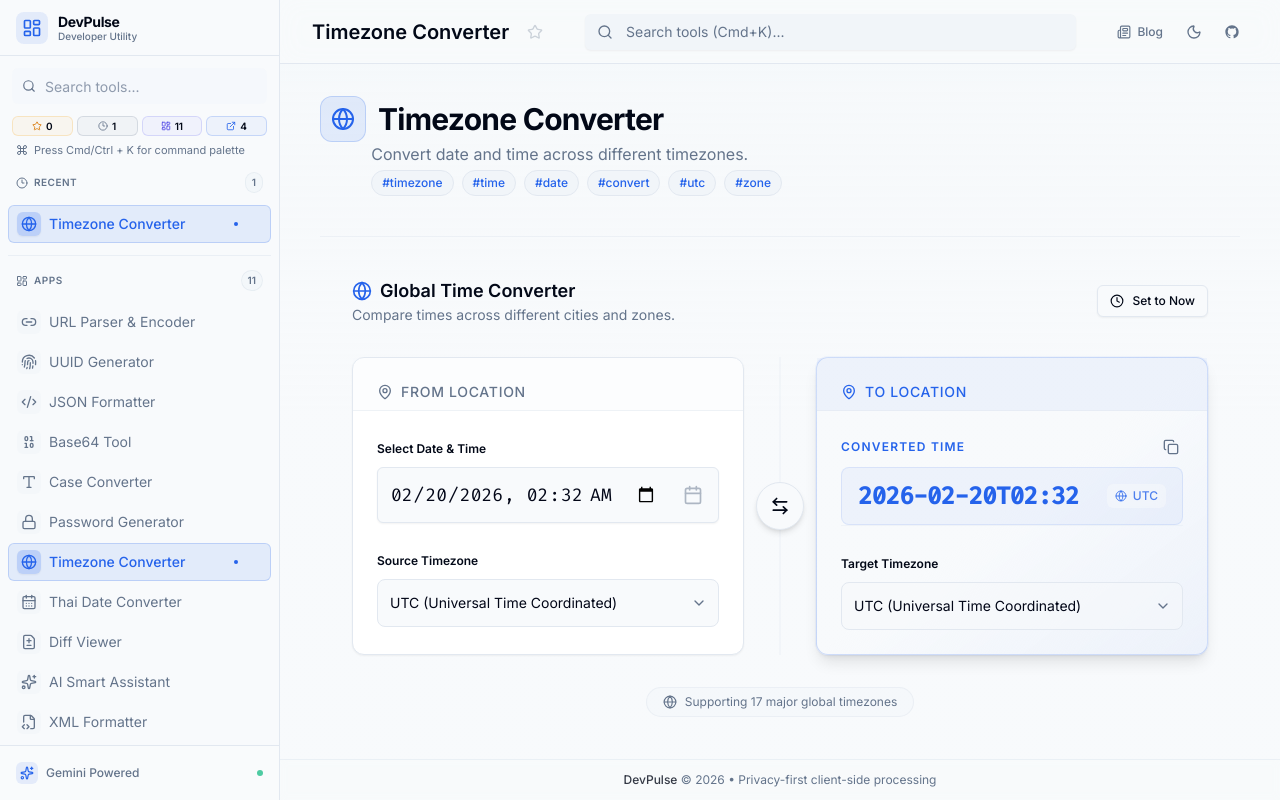
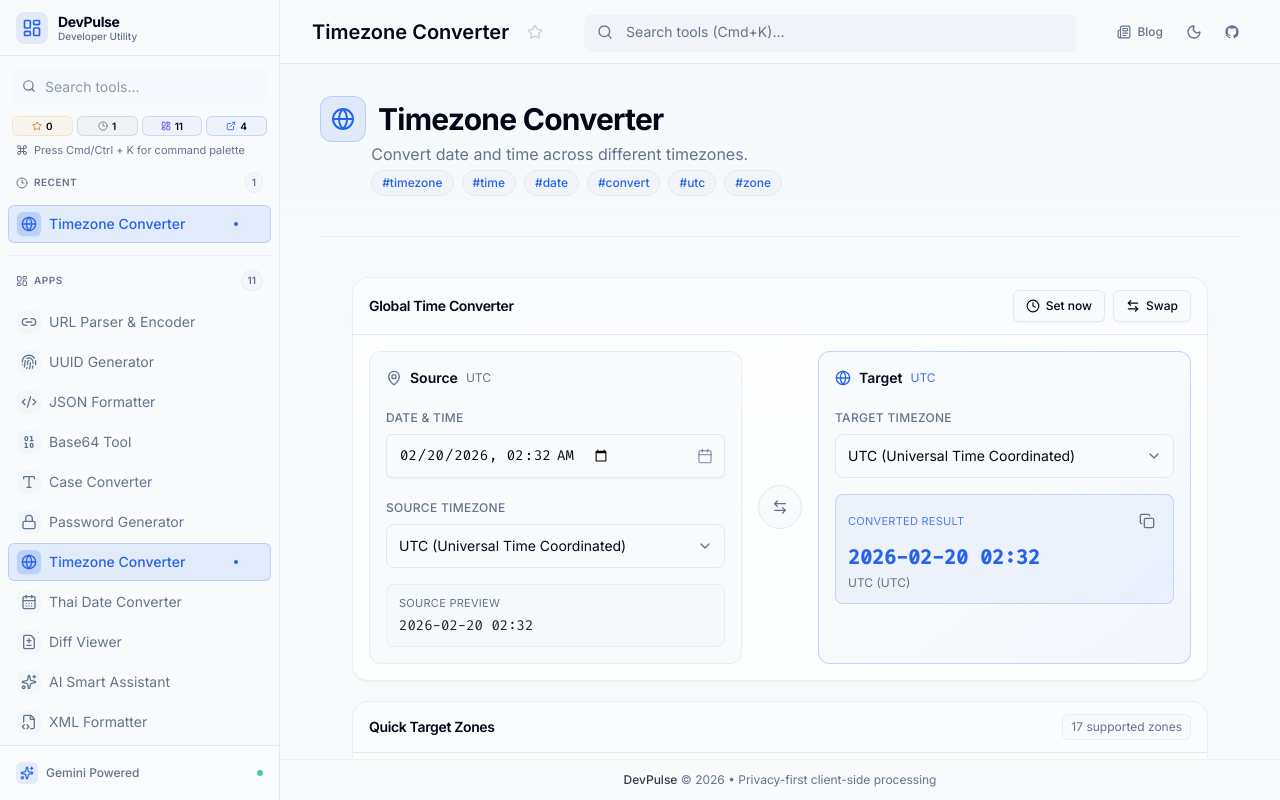
Before and after one commit to M4R14/dev-util-tools, a React (Vite) app: page /timezone-converter in a window 1280 px wide. Built offline with nearby package versions, Linux system fonts and the light colour scheme.

Commit message:
feat: enhance TimezoneConverter with improved UI, quick target zones, and better input handling

```diff
--- a/src/components/tools/TimezoneConverter.tsx
+++ b/src/components/tools/TimezoneConverter.tsx
@@ -1,12 +1,26 @@
 import React from 'react';
-import { Clock, ArrowLeftRight, ChevronDown, Calendar, Globe, MapPin } from 'lucide-react';
+import { ArrowLeftRight, Calendar, ChevronDown, Clock, Globe, MapPin } from 'lucide-react';
 import ToolLayout from '../ui/ToolLayout';
 import { Button } from '../ui/Button';
 import { Input } from '../ui/Input';
-import { Card, CardContent, CardHeader, CardTitle } from '../ui/Card';
 import { CopyButton } from '../ui/CopyButton';
 import { cn } from '../../lib/utils';
 import { useTimezoneConverter } from '../../hooks/useTimezoneConverter';
+
+const QUICK_TARGET_ZONE_IDS = [
+  'UTC',
+  'America/New_York',
+  'Europe/London',
+  'Asia/Tokyo',
+  'Asia/Bangkok',
+  'Australia/Sydney',
+];
+
+type TimezoneOption = {
+  value: string;
+  label: string;
+  abbr: string;
+};
 
 const TimezoneConverter: React.FC = () => {
   const {
@@ -25,169 +39,199 @@ const TimezoneConverter: React.FC = () => {
     commonTimezones,
   } = useTimezoneConverter();
 
+  const timezoneOptions = React.useMemo<TimezoneOption[]>(() => {
+    const map = new Map(commonTimezones.map((tz) => [tz.value, tz]));
+
+    if (!map.has(sourceTz)) {
+      map.set(sourceTz, {
+        value: sourceTz,
+        label: sourceTz,
+        abbr: sourceTz,
+      });
+    }
+
+    if (!map.has(targetTz)) {
+      map.set(targetTz, {
+        value: targetTz,
+        label: targetTz,
+        abbr: targetTz,
+      });
+    }
+
+    return Array.from(map.values());
+  }, [commonTimezones, sourceTz, targetTz]);
+
+  const sourceOption = timezoneOptions.find((tz) => tz.value === sourceTz);
+  const targetOption = timezoneOptions.find((tz) => tz.value === targetTz);
+
+  const quickTargetOptions = React.useMemo(
+    () =>
+      QUICK_TARGET_ZONE_IDS.map((id) => timezoneOptions.find((tz) => tz.value === id)).filter(
+        (tz): tz is TimezoneOption => !!tz,
+      ),
+    [timezoneOptions],
+  );
+
+  const hasValidResult = result !== '' && result !== 'Invalid Date' && resultDatePart && resultTimePart;
+  const sourceDateTime = date ? date.replace('T', ' ') : '--';
+  const convertedDateTime = hasValidResult ? `${resultDatePart} ${resultTimePart}` : '--';
+
+  const selectClassName = cn(
+    'flex h-11 w-full items-center rounded-lg border border-input bg-background px-3 py-2 text-sm ring-offset-background',
+    'focus:outline-none focus:ring-2 focus:ring-primary focus:ring-offset-2 appearance-none cursor-pointer',
+    'hover:bg-muted/35 transition-colors',
+  );
+
   return (
-    <ToolLayout>
-      <div className="space-y-8 max-w-5xl mx-auto">
-        <div className="flex flex-col sm:flex-row justify-between items-start sm:items-center gap-4">
-          <div>
-            <h3 className="text-lg font-semibold flex items-center gap-2">
-              <Globe className="w-5 h-5 text-primary" />
-              Global Time Converter
-            </h3>
-            <p className="text-sm text-muted-foreground">
-              Compare times across different cities and zones.
-            </p>
-          </div>
-          <Button
-            variant="outline"
-            size="sm"
-            onClick={setNow}
-            className="gap-2 bg-background hover:bg-muted"
-          >
-            <Clock className="w-3.5 h-3.5" />
-            Set to Now
-          </Button>
-        </div>
+    <ToolLayout className="max-w-6xl mx-auto">
+      <div className="space-y-5">
+        <ToolLayout.Panel
+          title="Global Time Converter"
+          actions={
+            <div className="flex items-center gap-2">
+              <Button variant="outline" size="sm" onClick={setNow} className="gap-1.5">
+                <Clock className="w-3.5 h-3.5" />
+                Set now
+              </Button>
+              <Button variant="outline" size="sm" onClick={swapTimezones} className="gap-1.5">
+                <ArrowLeftRight className="w-3.5 h-3.5" />
+                Swap
+              </Button>
+            </div>
+          }
+        >
+          <div className="grid grid-cols-1 lg:grid-cols-[1fr_auto_1fr] gap-4 items-stretch">
+            <div className="rounded-xl border border-border/70 bg-background p-4 space-y-4">
+              <div className="flex items-center gap-2">
+                <MapPin className="w-4 h-4 text-muted-foreground" />
+                <h4 className="text-sm font-semibold">Source</h4>
+                <span className="text-xs text-muted-foreground">{sourceOption?.abbr ?? sourceTz}</span>
+              </div>
 
-        <div className="relative grid grid-cols-1 lg:grid-cols-[1fr_auto_1fr] gap-6 items-stretch">
-          {/* Source Panel */}
-          <Card className="border-border shadow-sm group hover:border-primary/30 transition-colors">
-            <CardHeader className="pb-2 border-b border-border/50 bg-muted/20">
-              <CardTitle className="text-sm font-medium text-muted-foreground uppercase tracking-wider flex items-center gap-2">
-                <MapPin className="w-4 h-4" /> From Location
-              </CardTitle>
-            </CardHeader>
-            <CardContent className="p-6 space-y-6">
-              <div className="space-y-2">
-                <label className="text-xs font-semibold text-foreground">Select Date & Time</label>
+              <div className="space-y-1.5">
+                <label htmlFor="tz-date" className="text-xs font-medium text-muted-foreground uppercase tracking-wide">
+                  Date & Time
+                </label>
                 <div className="relative">
                   <Input
+                    id="tz-date"
                     type="datetime-local"
                     value={date}
                     onChange={(e) => setDate(e.target.value)}
-                    className="w-full h-14 text-lg font-mono bg-background"
+                    className="h-11 pr-10 font-mono"
                   />
-                  <Calendar className="absolute right-4 top-1/2 -translate-y-1/2 w-5 h-5 text-muted-foreground pointer-events-none opacity-50" />
+                  <Calendar className="absolute right-3 top-1/2 -translate-y-1/2 w-4 h-4 text-muted-foreground/70 pointer-events-none" />
                 </div>
               </div>
 
-              <div className="space-y-2">
-                <label className="text-xs font-semibold text-foreground">Source Timezone</label>
+              <div className="space-y-1.5">
+                <label htmlFor="source-tz" className="text-xs font-medium text-muted-foreground uppercase tracking-wide">
+                  Source Timezone
+                </label>
                 <div className="relative">
                   <select
+                    id="source-tz"
                     value={sourceTz}
                     onChange={(e) => setSourceTz(e.target.value)}
-                    className={cn(
-                      'flex h-12 w-full items-center justify-between rounded-lg border border-input bg-background px-3 py-2 text-sm ring-offset-background focus:outline-none focus:ring-2 focus:ring-primary focus:ring-offset-2 appearance-none cursor-pointer hover:bg-muted/50 transition-colors',
-                    )}
+                    className={selectClassName}
+                    aria-label="Source timezone"
                   >
-                    {commonTimezones.map((tz) => (
+                    {timezoneOptions.map((tz) => (
                       <option key={tz.value} value={tz.value}>
                         {tz.label}
                       </option>
                     ))}
                   </select>
-                  <div className="absolute inset-y-0 right-0 flex items-center px-3 pointer-events-none text-muted-foreground">
-                    <ChevronDown className="w-4 h-4" />
-                  </div>
-                </div>
-              </div>
-            </CardContent>
-          </Card>
-
-          {/* Swap Trigger */}
-          <div className="hidden lg:flex flex-col justify-center relative z-10 -mx-3">
-            <div className="absolute inset-y-0 left-1/2 -translate-x-1/2 w-px bg-border/50 -z-10" />
-            <Button
-              variant="outline"
-              size="icon"
-              onClick={swapTimezones}
-              className="rounded-full shadow-md h-12 w-12 border-border bg-background hover:bg-primary hover:text-primary-foreground hover:border-primary transition-all hover:scale-110"
-              title="Swap Timezones"
-            >
-              <ArrowLeftRight className="w-5 h-5" />
-            </Button>
-          </div>
-          {/* Mobile Swap */}
-          <div className="flex lg:hidden justify-center items-center py-2">
-            <Button
-              variant="ghost"
-              size="sm"
-              onClick={swapTimezones}
-              className="gap-2 text-muted-foreground hover:text-primary"
-            >
-              <ArrowLeftRight className="w-4 h-4 rotate-90" /> Swap Direction
-            </Button>
-          </div>
-
-          {/* Result Panel */}
-          <Card className="border-primary/20 shadow-lg bg-gradient-to-br from-background via-background to-primary/5 group hover:shadow-xl transition-all duration-300 ring-1 ring-primary/5">
-            <CardHeader className="pb-2 border-b border-border/50 bg-primary/5">
-              <CardTitle className="text-sm font-medium text-primary uppercase tracking-wider flex items-center gap-2">
-                <MapPin className="w-4 h-4" /> To Location
-              </CardTitle>
-            </CardHeader>
-            <CardContent className="p-6 relative flex flex-col justify-between">
-              <div className="space-y-6">
-                <div className="space-y-2">
-                  <div className="flex items-center justify-between">
-                    <label className="text-xs font-semibold text-primary uppercase tracking-widest">
-                      Converted Time
-                    </label>
-                    <CopyButton
-                      value={result}
-                      className="h-6 w-6 text-muted-foreground hover:text-primary"
-                    />
-                  </div>
-
-                  <div className="relative group/input bg-primary/5 rounded-lg border border-primary/10 hover:border-primary/30 hover:bg-primary/10 transition-all duration-300">
-                    <Input
-                      readOnly
-                      value={`${resultDatePart}T${resultTimePart}`}
-                      className="text-xl sm:text-2xl h-14 font-mono font-bold text-primary tracking-tight border-none bg-transparent shadow-none focus-visible:ring-0 px-4 cursor-text selection:bg-primary/20 w-full"
-                    />
-                    <div className="absolute top-1/2 -translate-y-1/2 right-4 pointer-events-none">
-                      <div className="flex items-center gap-1.5 px-2 py-1 rounded-md bg-background/50 text-xs font-medium text-primary/80 backdrop-blur-sm">
-                        <Globe className="w-3 h-3" />
-                        <span>{resultTzAbbr}</span>
-                      </div>
-                    </div>
-                  </div>
+                  <ChevronDown className="absolute right-3 top-1/2 -translate-y-1/2 w-4 h-4 text-muted-foreground pointer-events-none" />
                 </div>
               </div>
 
-              <div className="space-y-2 pt-6 border-t border-border/40 mt-auto">
-                <label className="text-xs font-semibold text-foreground">Target Timezone</label>
+              <div className="rounded-lg border border-border/70 bg-muted/20 px-3 py-2.5">
+                <p className="text-[11px] uppercase tracking-wide text-muted-foreground mb-1">Source Preview</p>
+                <p className="font-mono text-sm break-all text-foreground/90">{sourceDateTime}</p>
+              </div>
+            </div>
+
+            <div className="hidden lg:flex items-center justify-center">
+              <button
+                type="button"
+                onClick={swapTimezones}
+                className="inline-flex h-11 w-11 items-center justify-center rounded-full border border-border bg-background text-muted-foreground hover:text-primary hover:border-primary/40 hover:bg-primary/5 transition-colors"
+                aria-label="Swap source and target timezones"
+                title="Swap source and target timezones"
+              >
+                <ArrowLeftRight className="w-4 h-4" />
+              </button>
+            </div>
+
+            <div className="rounded-xl border border-primary/25 bg-gradient-to-br from-background via-background to-primary/5 p-4 space-y-4">
+              <div className="flex items-center gap-2">
+                <Globe className="w-4 h-4 text-primary" />
+                <h4 className="text-sm font-semibold">Target</h4>
+                <span className="text-xs text-primary/90">{targetOption?.abbr ?? targetTz}</span>
+              </div>
+
+              <div className="space-y-1.5">
+                <label htmlFor="target-tz" className="text-xs font-medium text-muted-foreground uppercase tracking-wide">
+                  Target Timezone
+                </label>
                 <div className="relative">
                   <select
+                    id="target-tz"
                     value={targetTz}
                     onChange={(e) => setTargetTz(e.target.value)}
-                    className={cn(
-                      'flex h-12 w-full items-center justify-between rounded-lg border border-input bg-background/50 px-3 py-2 text-sm ring-offset-background focus:outline-none focus:ring-2 focus:ring-primary focus:ring-offset-2 appearance-none cursor-pointer hover:bg-background transition-colors',
-                    )}
+                    className={selectClassName}
+                    aria-label="Target timezone"
                   >
-                    {commonTimezones.map((tz) => (
+                    {timezoneOptions.map((tz) => (
                       <option key={tz.value} value={tz.value}>
                         {tz.label}
                       </option>
                     ))}
                   </select>
-                  <div className="absolute inset-y-0 right-0 flex items-center px-3 pointer-events-none text-muted-foreground">
-                    <ChevronDown className="w-4 h-4" />
-                  </div>
+                  <ChevronDown className="absolute right-3 top-1/2 -translate-y-1/2 w-4 h-4 text-muted-foreground pointer-events-none" />
                 </div>
               </div>
-            </CardContent>
-          </Card>
-        </div>
 
-        {/* Global Badge footer */}
-        <div className="flex justify-center">
-          <div className="inline-flex items-center gap-2 px-4 py-1.5 rounded-full bg-muted/50 text-xs text-muted-foreground border border-border/50">
-            <Globe className="w-3.5 h-3.5" />
-            <span>Supporting {commonTimezones.length} major global timezones</span>
+              <div className="rounded-lg border border-primary/20 bg-primary/5 px-3 py-3">
+                <div className="flex items-center justify-between gap-3 mb-2">
+                  <p className="text-[11px] uppercase tracking-wide text-primary/80">Converted Result</p>
+                  <CopyButton value={hasValidResult ? result : ''} disabled={!hasValidResult} className="h-7 w-7" />
+                </div>
+                <p className="font-mono text-lg sm:text-xl font-semibold text-primary break-all">{convertedDateTime}</p>
+                <p className="mt-1 text-xs text-muted-foreground">
+                  {hasValidResult ? `${resultTzAbbr} (${targetTz})` : 'Pick valid date and timezone values'}
+                </p>
+              </div>
+            </div>
           </div>
-        </div>
+        </ToolLayout.Panel>
+
+        <ToolLayout.Panel
+          title="Quick Target Zones"
+          actions={
+            <span className="inline-flex items-center rounded-md border border-border/70 bg-muted/30 px-2 py-1 text-xs text-muted-foreground">
+              {commonTimezones.length} supported zones
+            </span>
+          }
+        >
+          <div className="flex flex-wrap gap-2">
+            {quickTargetOptions.map((tz) => (
+              <Button
+                key={tz.value}
+                variant={targetTz === tz.value ? 'default' : 'outline'}
+                size="sm"
+                onClick={() => setTargetTz(tz.value)}
+                className="font-mono"
+              >
+                {tz.abbr}
+              </Button>
+            ))}
+          </div>
+          <p className="mt-3 text-xs text-muted-foreground">
+            Tip: use quick targets for frequent zones, then fine-tune from the full timezone list.
+          </p>
+        </ToolLayout.Panel>
       </div>
     </ToolLayout>
   );
```
Also changed, not shown: 1 other file (tests, documents, lock files or other folders).
